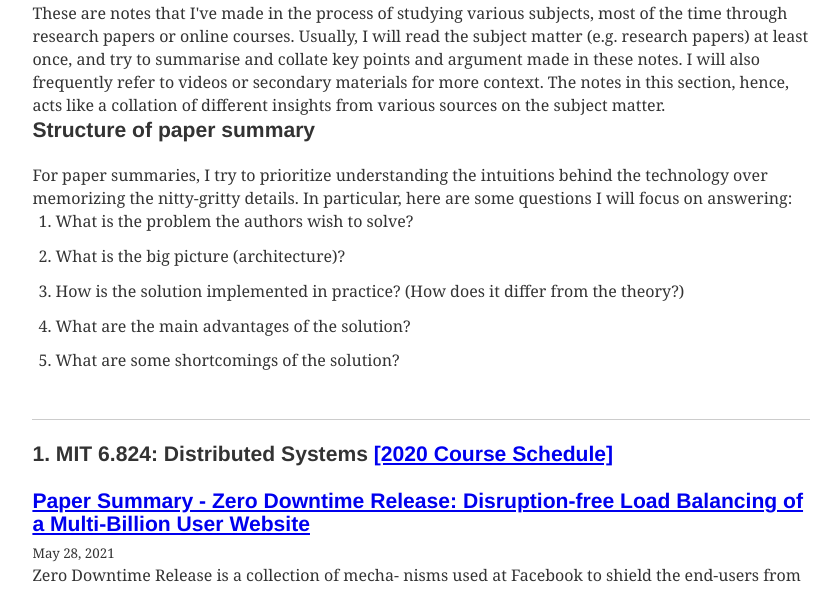
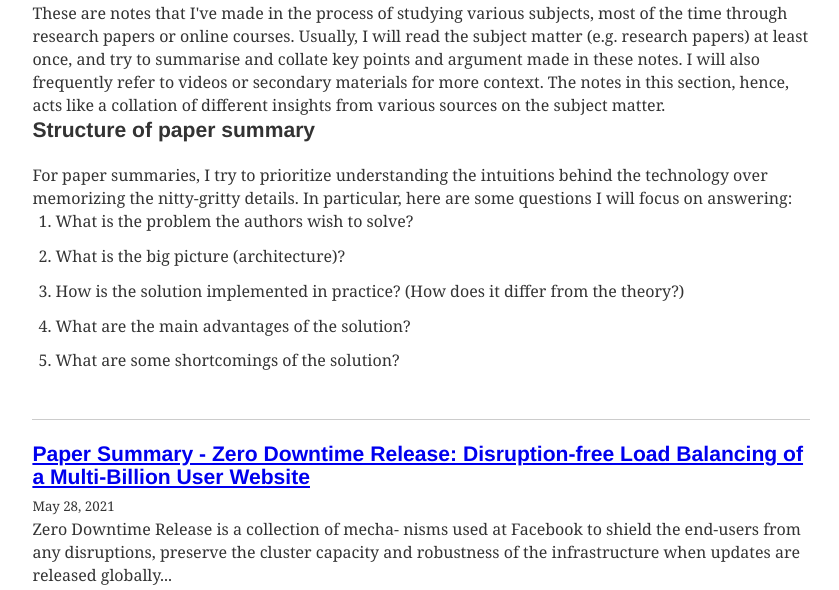
Before and after one commit to Happytreat/MeloSpace, a Gatsby site: page /notes in a window 1280 px wide. Shown: the part 186-776 px from the top of the page, without its empty margins (219-1058 px from the left). Built offline with nearby package versions, Linux system fonts and the light colour scheme; Gatsby itself is replaced by a stand-in of ours; some packages are replaced by stand-ins of ours; what typography-theme-github would draw is missing.

Commit message:
Remove header

```diff
--- a/src/pages/notes.js
+++ b/src/pages/notes.js
@@ -39,7 +39,7 @@ class BlogIndex extends React.Component {
         </p>
         <br></br>
         <hr></hr>
-        <h3>1. MIT 6.824: Distributed Systems <a href="https://pdos.csail.mit.edu/6.824/schedule.html">[2020 Course Schedule]</a></h3>
+        {/* <h3>1. MIT 6.824: Distributed Systems <a href="https://pdos.csail.mit.edu/6.824/schedule.html">[2020 Course Schedule]</a></h3> */}
         {posts.map(({ node }) => {
           const title = node.frontmatter.title || node.fields.slug
           return (
```
